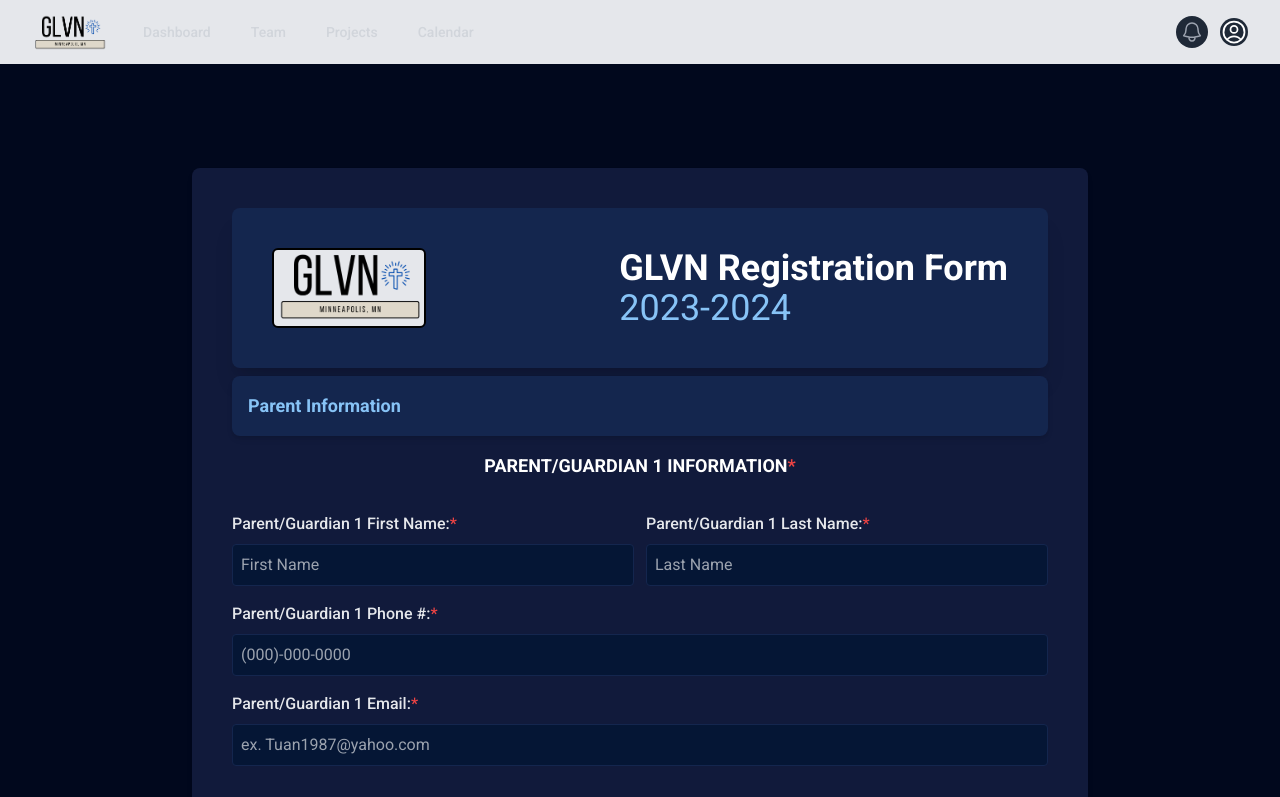
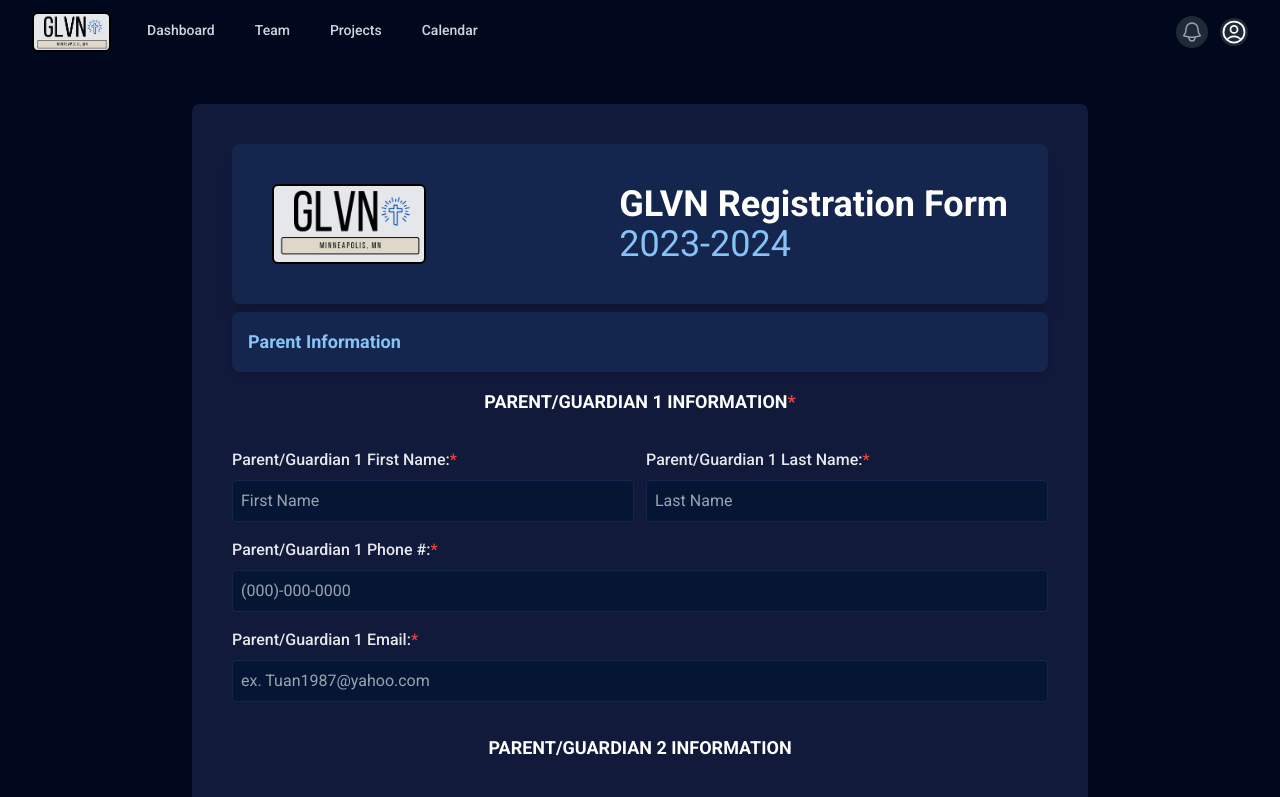
Before and after one commit to vianneyp72/glvn-website-1, a Next.js app: page /registration-page in a window 1280 px wide. Shown: the top 797 px of the page. Built offline with nearby package versions, Linux system fonts and the light colour scheme.

Commit message:
Adjusted Navbar background color and made it fixed

```diff
--- a/components/NavBarParents.js
+++ b/components/NavBarParents.js
@@ -58,7 +58,7 @@
 
 export default function Example() {
   return (
-    <Disclosure as="nav" className="bg-gray-200">
+    <Disclosure as="nav" className="bg-primary fixed w-full z-10 top-0">
       {({ open }) => (
         <>
           <div className="mx-auto max-w-7xl px-2 sm:px-6 lg:px-8">
@@ -75,7 +75,7 @@
                 </Disclosure.Button>
               </div>
               <div className="flex flex-1 items-center justify-center sm:items-stretch sm:justify-start">
-                <div className="flex flex-shrink-0 items-center">
+                <div className="flex flex-shrink-0 items-center border-2 border-black border- rounded-md bg-gray-200">
                   <Image
                     src="/GLVN_Minimal_small.png"
                     alt="GLVN Icon"
--- a/components/RegForm.js
+++ b/components/RegForm.js
@@ -2,6 +2,7 @@
 import Image from "next/image";
 import { useForm, control, useFieldArray } from "react-hook-form";
 import axios from "axios";
+import NavBar from "./NavBarParents";
 
 const Form = () => {
   const {
@@ -32,6 +33,7 @@
   return (
     <div className="min-h-screen bg-primary overflow-auto text-white">
       <>
+        <NavBar/>
         <p className="text-2xl font-bold text-grey-800 text-center pt-10 pb-10"></p>
         <form
           onSubmit={handleSubmit(onSubmit)}
--- a/pages/registration-page.tsx
+++ b/pages/registration-page.tsx
@@ -7,7 +7,6 @@
 export default function Home() {
   return (
     <main>
-      <NavBar />
       <Form />
     </main>
   )
```
